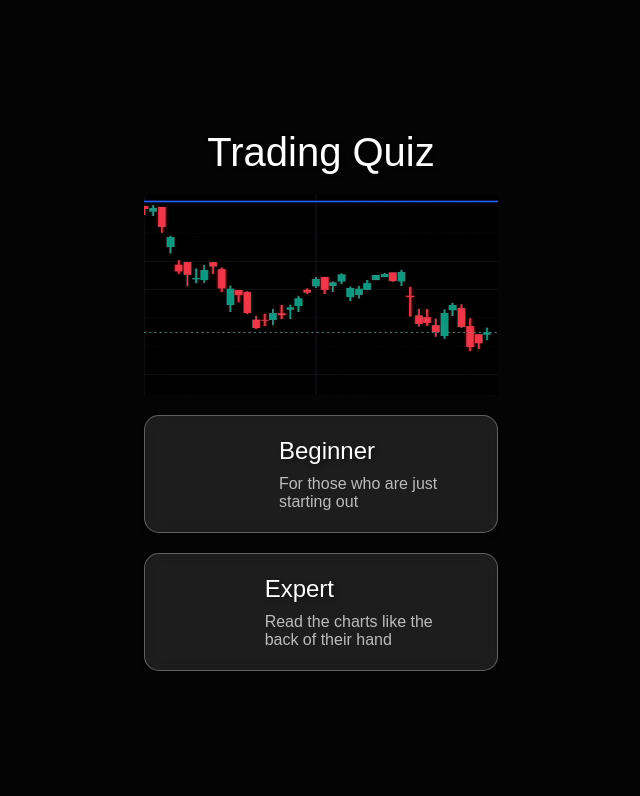
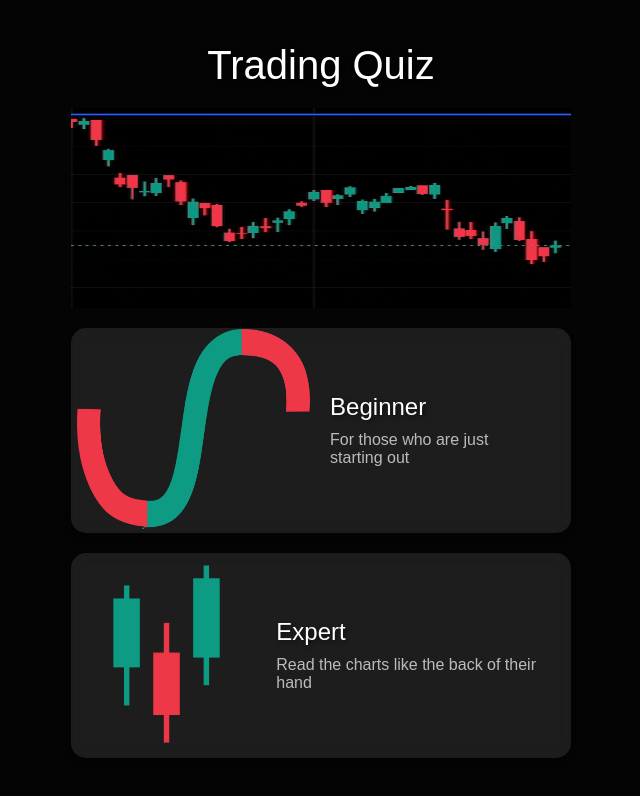
Before and after one commit to sanzay83/tradingQuiz, a React (Create React App) app: page / in a window 1280 px wide. Shown: the top 796 px of the page, without its empty margins (319-959 px from the left). Built offline with nearby package versions, Linux system fonts and the light colour scheme.

Commit message:
some changes

```diff
--- a/src/components/Home.jsx
+++ b/src/components/Home.jsx
@@ -1,19 +1,21 @@
 import React from "react";
 import "../styles/Home.scss";
 import image from "../assets/tradeimg.GIF";
+import easyimage from "../assets/easy.png";
+import hardimage from "../assets/hard.png";
 import { useNavigate } from "react-router-dom";
 
 function Home() {
 	const navigate = useNavigate();
 	const levels = [
 		{
-			image: "imagelink",
+			image: easyimage,
 			title: "Beginner",
 			desc: "For those who are just starting out",
 			click: "easy",
 		},
 		{
-			image: "imagelink",
+			image: hardimage,
 			title: "Expert",
 			desc: "Read the charts like the back of their hand",
 			click: "hard",
@@ -35,7 +37,13 @@ function Home() {
 						className="level-container"
 						onClick={() => handleButton(item)}
 					>
-						<div className="imaheholder"></div>
+						<div className="imaheholder">
+							<img
+								src={item.image}
+								className="level-picture"
+								alt="tradinggif"
+							/>
+						</div>
 						<div className="textholder">
 							<div className="title">{item.title}</div>
 							<div className="description">{item.desc}</div>
--- a/src/styles/Home.scss
+++ b/src/styles/Home.scss
@@ -36,38 +36,28 @@
 	flex-direction: row;
 	align-items: center;
 	width: 100%;
-  border-radius: 15px;
 	background: rgba(255, 255, 255, 0.1);
 	backdrop-filter: blur(10px);
 	box-shadow: 0 4px 6px rgba(0, 0, 0, 0.1);
-  border: 1px solid rgba(255, 255, 255, 0.3);
 	cursor: pointer;
 	transition: transform 0.2s ease-in-out, box-shadow 0.2s ease-in-out;
 	text-align: center;
 	color: inherit;
 	text-decoration: none;
+	border: 0;
+	border-radius: 15px;
 	&:hover {
-    transform: scale(1.05);
+		border-radius: 15px;
+		border: 1px solid rgba(255, 255, 255, 0.3);
+		background: rgba(255, 255, 255, 0.2);
 		box-shadow: 0 8px 16px rgba(0, 0, 0, 0.2);
 	}
+	&:focus {
+		border-radius: 15px;
+		border: 1px solid rgba(255, 255, 255, 0.3);
+		background: rgba(255, 255, 255, 0.2);
+		box-shadow: 0 8px 16px rgba(0, 0, 0, 0.2);
 	}
-
-.level-container .imaheholder {
-  width: 40%;
-  height: 100px;
-  display: flex;
-  justify-content: center;
-  align-items: center;
-  overflow: hidden;
-  border-top-left-radius: 15px;
-  border-top-right-radius: 15px;
-}
-
-.level-container .imaheholder img {
-  width: 100%;
-  height: auto;
-  border-top-left-radius: 15px;
-  border-top-right-radius: 15px;
 }
 
 .level-container .textholder {
@@ -85,3 +75,8 @@
 	color: rgba(255, 255, 255, 0.7);
 	text-align: left;
 }
+
+.level-picture {
+	height: auto;
+	width: 250px;
+}
--- a/src/styles/Splashscreen.scss
+++ b/src/styles/Splashscreen.scss
@@ -1,16 +1,16 @@
 @import "./main.scss";
 
 .splash-screen {
-	background: $primary-color; // Assuming $primary-color is defined elsewhere
-	height: 100vh; // Full height of the viewport
+	background: $primary-color;
+	height: 100vh;
 	display: flex;
-	justify-content: center; // Center horizontally
-	align-items: center; // Center vertically
-	color: #fff; // White text color, adjust as needed
-	font-size: 24px; // Adjust font size as needed
-	text-align: center; // Center align text
+	justify-content: center;
+	align-items: center;
+	color: #fff;
+	font-size: 24px;
+	text-align: center;
 
 	.loading-text {
-		//type writer wala stle kasari leraune
+		//type writer wala style kasari leraune
 	}
 }
```
Also changed, not shown: src/assets/easy.png (added), src/assets/hard.png (added). Lines whose indentation alone changed are shown as unchanged.
